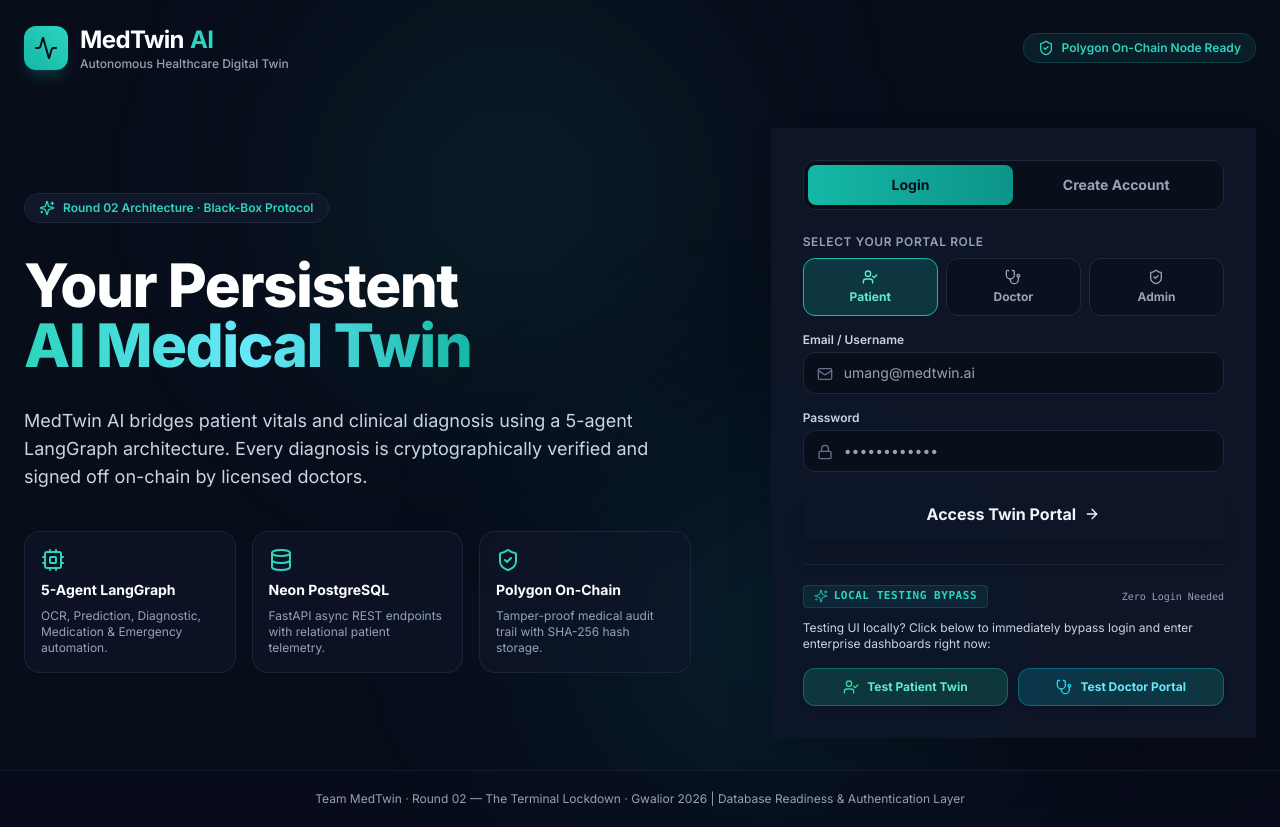
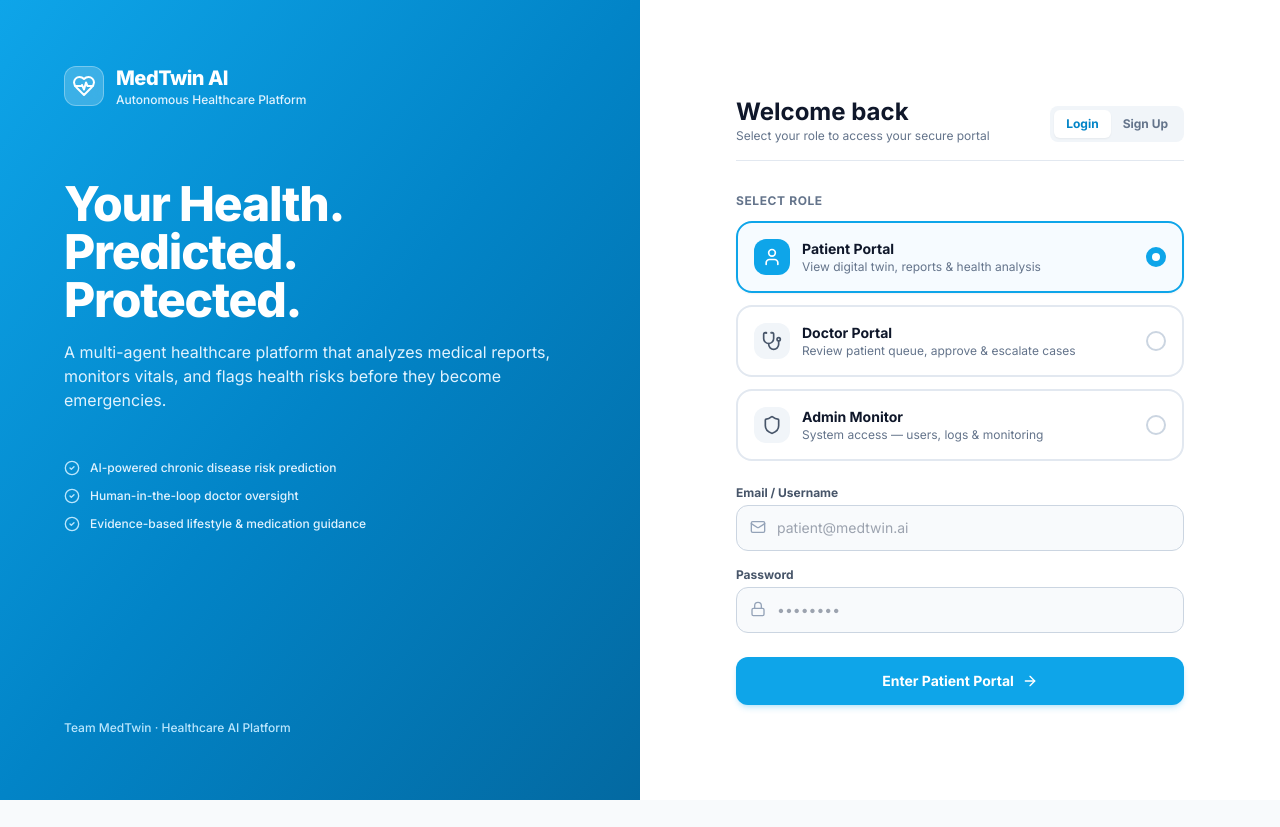
Before and after one commit to tusharnigam2005/MedTwin-AI-Prototype, a React (Vite) app in the folder frontend/: page / in a window 1280 px wide. After the commit the page ends 800 px from the top, so only its background shows below. Built offline with nearby package versions, Linux system fonts and the light colour scheme.

Commit message:
feat: Restore original light blue LandingPage but supercharge it with real backend auth logic

```diff
--- a/frontend/src/App.jsx
+++ b/frontend/src/App.jsx
@@ -1,7 +1,7 @@
 import React from 'react';
 import { Routes, Route, Navigate } from 'react-router-dom';
 import { useAuth } from './context/AuthContext';
-import LandingAuth from './pages/LandingAuth';
+import LandingPage from './pages/LandingPage';
 import PatientDashboard from './pages/PatientDashboard';
 import DoctorDashboard from './pages/DoctorDashboard';
 import AdminDashboard from './pages/AdminDashboard';
@@ -22,7 +22,7 @@ export default function App() {
     <Routes>
       <Route
         path="/"
-        element={user ? <Navigate to={user.role === 'doctor' ? '/doctor' : user.role === 'admin' ? '/admin' : '/patient'} replace /> : <LandingAuth />}
+        element={user ? <Navigate to={user.role === 'doctor' ? '/doctor' : user.role === 'admin' ? '/admin' : '/patient'} replace /> : <LandingPage />}
       />
       <Route
         path="/patient"
--- a/frontend/src/pages/LandingPage.jsx
+++ b/frontend/src/pages/LandingPage.jsx
@@ -2,23 +2,139 @@ import React, { useState } from 'react';
 import { useNavigate } from 'react-router-dom';
 import { useAuth } from '../context/AuthContext';
 import {
-  HeartPulse, User, Stethoscope, Shield, ArrowRight, CheckCircle2, Lock
+  HeartPulse, User, Stethoscope, Shield, ArrowRight, CheckCircle2, Lock, Mail
 } from 'lucide-react';
 
 export default function LandingPage() {
   const navigate = useNavigate();
-  const { login } = useAuth();
+  const { login: setGlobalUser } = useAuth();
 
+  const [isLoginMode, setIsLoginMode] = useState(true);
   const [selectedRole, setSelectedRole] = useState('patient');
-  const [username, setUsername] = useState('');
-  const [password, setPassword] = useState('');
 
-  const handleLogin = (e) => {
+  const [formData, setFormData] = useState({
+    fullName: '',
+    email: '',
+    password: '',
+    confirmPassword: ''
+  });
+
+  const [error, setError] = useState('');
+  const [loading, setLoading] = useState(false);
+
+  const handleInputChange = (e) => {
+    const { name, value } = e.target;
+    setFormData(prev => ({ ...prev, [name]: value }));
+    setError('');
+  };
+
+  const getApiBaseUrl = () => {
+    if (typeof window !== 'undefined' && window.location && window.location.hostname) {
+      if (window.location.hostname !== 'localhost' && window.location.hostname !== '127.0.0.1') {
+        return `http://${window.location.hostname}:8000`;
+      }
+    }
+    return import.meta.env.VITE_API_BASE_URL || 'http://localhost:8000';
+  };
+
+  const handleSubmit = async (e) => {
     e.preventDefault();
-    const userObj = login(username || (selectedRole === 'doctor' ? 'Dr. Saubhik Bhaumik' : 'Aarav Sharma'), selectedRole);
+    setError('');
+    setLoading(true);
+
+    if (!formData.email || !formData.password) {
+      setError('Please provide both email and password.');
+      setLoading(false);
+      return;
+    }
+
+    if (!isLoginMode && formData.password !== formData.confirmPassword) {
+      setError('Passwords do not match.');
+      setLoading(false);
+      return;
+    }
+
+    try {
+      const BASE_URL = getApiBaseUrl();
+      const API_BASE = `${BASE_URL}/api/auth`;
+
+      if (isLoginMode) {
+        const bodyParams = new URLSearchParams();
+        bodyParams.append('username', formData.email);
+        bodyParams.append('password', formData.password);
+
+        const res = await fetch(`${API_BASE}/login`, {
+          method: 'POST',
+          headers: { 'Content-Type': 'application/x-www-form-urlencoded' },
+          body: bodyParams
+        });
+
+        if (!res.ok) throw new Error('Invalid email or password');
+
+        const data = await res.json();
+        localStorage.setItem('medtwin_token', data.access_token);
+
+        const finalRole = data.role || selectedRole;
+        setGlobalUser(formData.email.split('@')[0].toUpperCase(), finalRole);
+
+        if (finalRole === 'doctor') navigate('/doctor');
+        else if (finalRole === 'admin') navigate('/admin');
+        else navigate('/patient');
+      } else {
+        const signupPayload = {
+          email: formData.email,
+          password: formData.password,
+          role: selectedRole,
+          dob: '2000-01-01',
+          gender: 'Not Specified'
+        };
+
+        const res = await fetch(`${API_BASE}/signup`, {
+          method: 'POST',
+          headers: { 'Content-Type': 'application/json' },
+          body: JSON.stringify(signupPayload)
+        });
+
+        if (!res.ok) throw new Error('Could not register account');
+
+        // Auto login
+        const bodyParams = new URLSearchParams();
+        bodyParams.append('username', formData.email);
+        bodyParams.append('password', formData.password);
+        const loginRes = await fetch(`${API_BASE}/login`, {
+          method: 'POST',
+          headers: { 'Content-Type': 'application/x-www-form-urlencoded' },
+          body: bodyParams
+        });
+
+        if (loginRes.ok) {
+          const data = await loginRes.json();
+          localStorage.setItem('medtwin_token', data.access_token);
+          setGlobalUser(formData.fullName || formData.email.split('@')[0], selectedRole);
           if (selectedRole === 'doctor') navigate('/doctor');
           else if (selectedRole === 'admin') navigate('/admin');
           else navigate('/patient');
+        } else {
+          setIsLoginMode(true);
+          setError('Account created! Please login now.');
+        }
+      }
+    } catch (err) {
+      if (err.message.includes('Failed to fetch') || window.location.hostname === 'localhost') {
+        setError('⚡ Local Backend Offline — Auto-entering Offline Demo Mode...');
+        setTimeout(() => {
+          const fallbackName = formData.fullName || formData.email.split('@')[0] || 'Tushar Nigam';
+          setGlobalUser(fallbackName.toUpperCase(), selectedRole);
+          if (selectedRole === 'doctor') navigate('/doctor');
+          else if (selectedRole === 'admin') navigate('/admin');
+          else navigate('/patient');
+        }, 1000);
+        return;
+      }
+      setError(err.message);
+    } finally {
+      setLoading(false);
+    }
   };
 
   return (
@@ -78,14 +194,28 @@ export default function LandingPage() {
         <div className="lg:w-1/2 bg-white p-8 lg:p-16 flex flex-col justify-center items-center">
           <div className="w-full max-w-md space-y-8">
 
-            <div className="space-y-2 text-left">
-              <h3 className="text-2xl font-bold text-slate-900">Welcome back</h3>
+            <div className="space-y-2 text-left flex justify-between items-center border-b border-slate-200 pb-4 mb-6">
+              <div>
+                <h3 className="text-2xl font-bold text-slate-900">{isLoginMode ? 'Welcome back' : 'Create Account'}</h3>
                 <p className="text-slate-500 text-xs">
-                Select your role to access your secure portal
+                  {isLoginMode ? 'Select your role to access your secure portal' : 'Enter details to generate a medical twin'}
                 </p>
               </div>
+              <div className="flex bg-slate-100 p-1 rounded-lg">
+                <button
+                  type="button"
+                  onClick={() => { setIsLoginMode(true); setError(''); }}
+                  className={`px-3 py-1.5 text-xs font-bold rounded-md transition-all ${isLoginMode ? 'bg-white shadow-sm text-sky-600' : 'text-slate-500 hover:text-slate-700'}`}
+                >Login</button>
+                <button
+                  type="button"
+                  onClick={() => { setIsLoginMode(false); setError(''); }}
+                  className={`px-3 py-1.5 text-xs font-bold rounded-md transition-all ${!isLoginMode ? 'bg-white shadow-sm text-sky-600' : 'text-slate-500 hover:text-slate-700'}`}
+                >Sign Up</button>
+              </div>
+            </div>
 
-            <form onSubmit={handleLogin} className="space-y-6">
+            <form onSubmit={handleSubmit} className="space-y-6">
 
               {/* Role Selection Cards */}
               <div className="space-y-3">
@@ -177,36 +307,98 @@ export default function LandingPage() {
 
               {/* Input Fields */}
               <div className="space-y-4 text-left">
+                {!isLoginMode && (
                   <div>
-                  <label className="block text-xs font-bold text-slate-600 mb-1">Username / Email</label>
+                    <label className="block text-xs font-bold text-slate-600 mb-1">Full Name</label>
+                    <div className="relative">
+                      <User className="w-4 h-4 absolute left-3.5 top-3.5 text-slate-400" />
                       <input
                         type="text"
-                    value={username}
-                    onChange={(e) => setUsername(e.target.value)}
-                    placeholder="Enter your username or email"
-                    className="w-full bg-slate-50 border border-slate-300 rounded-xl px-4 py-3 text-slate-800 text-sm focus:outline-none focus:border-sky-500 transition-colors"
+                        name="fullName"
+                        value={formData.fullName}
+                        onChange={handleInputChange}
+                        required
+                        placeholder="e.g. Aarav Sharma"
+                        className="w-full bg-slate-50 border border-slate-300 rounded-xl pl-10 pr-4 py-3 text-slate-800 text-sm focus:outline-none focus:border-sky-500 transition-colors"
                       />
+                    </div>
+                  </div>
+                )}
+
+                <div>
+                  <label className="block text-xs font-bold text-slate-600 mb-1">Email / Username</label>
+                  <div className="relative">
+                    <Mail className="w-4 h-4 absolute left-3.5 top-3.5 text-slate-400" />
+                    <input
+                      type="email"
+                      name="email"
+                      value={formData.email}
+                      onChange={handleInputChange}
+                      required
+                      placeholder={selectedRole === 'doctor' ? 'doctor@medtwin.ai' : 'patient@medtwin.ai'}
+                      className="w-full bg-slate-50 border border-slate-300 rounded-xl pl-10 pr-4 py-3 text-slate-800 text-sm focus:outline-none focus:border-sky-500 transition-colors"
+                    />
+                  </div>
                 </div>
 
                 <div>
                   <label className="block text-xs font-bold text-slate-600 mb-1">Password</label>
+                  <div className="relative">
+                    <Lock className="w-4 h-4 absolute left-3.5 top-3.5 text-slate-400" />
                     <input
                       type="password"
-                    value={password}
-                    onChange={(e) => setPassword(e.target.value)}
+                      name="password"
+                      value={formData.password}
+                      onChange={handleInputChange}
+                      required
                       placeholder="••••••••"
-                    className="w-full bg-slate-50 border border-slate-300 rounded-xl px-4 py-3 text-slate-800 text-sm focus:outline-none focus:border-sky-500 transition-colors"
+                      className="w-full bg-slate-50 border border-slate-300 rounded-xl pl-10 pr-4 py-3 text-slate-800 text-sm focus:outline-none focus:border-sky-500 transition-colors"
                     />
                   </div>
                 </div>
 
+                {!isLoginMode && (
+                  <div>
+                    <label className="block text-xs font-bold text-slate-600 mb-1">Confirm Password</label>
+                    <div className="relative">
+                      <Lock className="w-4 h-4 absolute left-3.5 top-3.5 text-slate-400" />
+                      <input
+                        type="password"
+                        name="confirmPassword"
+                        value={formData.confirmPassword}
+                        onChange={handleInputChange}
+                        required
+                        placeholder="••••••••"
+                        className="w-full bg-slate-50 border border-slate-300 rounded-xl pl-10 pr-4 py-3 text-slate-800 text-sm focus:outline-none focus:border-sky-500 transition-colors"
+                      />
+                    </div>
+                  </div>
+                )}
+              </div>
+
+              {error && (
+                <div className="p-3 rounded-xl bg-rose-50 text-rose-600 text-xs font-bold border border-rose-200">
+                  {error}
+                </div>
+              )}
+
               {/* Submit Button */}
               <button
                 type="submit"
+                disabled={loading}
                 className="w-full py-3.5 rounded-xl bg-sky-500 hover:bg-sky-600 text-white font-bold text-sm shadow-md shadow-sky-500/20 transition-all flex items-center justify-center gap-2"
               >
-                <span>Enter {selectedRole === 'doctor' ? 'Doctor Portal' : selectedRole === 'admin' ? 'Admin Portal' : 'Patient Portal'}</span>
+                {loading ? (
+                  <span className="flex items-center justify-center gap-2">
+                    <span className="w-4 h-4 border-2 border-white border-t-transparent rounded-full animate-spin" />
+                    Connecting...
+                  </span>
+                ) : (
+                  <>
+                    <span>{isLoginMode ? `Enter ${selectedRole === 'doctor' ? 'Doctor Portal' : selectedRole === 'admin' ? 'Admin Monitor' : 'Patient Portal'}` : 'Create MedTwin Account'}</span>
                     <ArrowRight className="w-4 h-4" />
+                  </>
+                )}
               </button>
             </form>
           </div>
```
Lines whose indentation alone changed are shown as unchanged.
